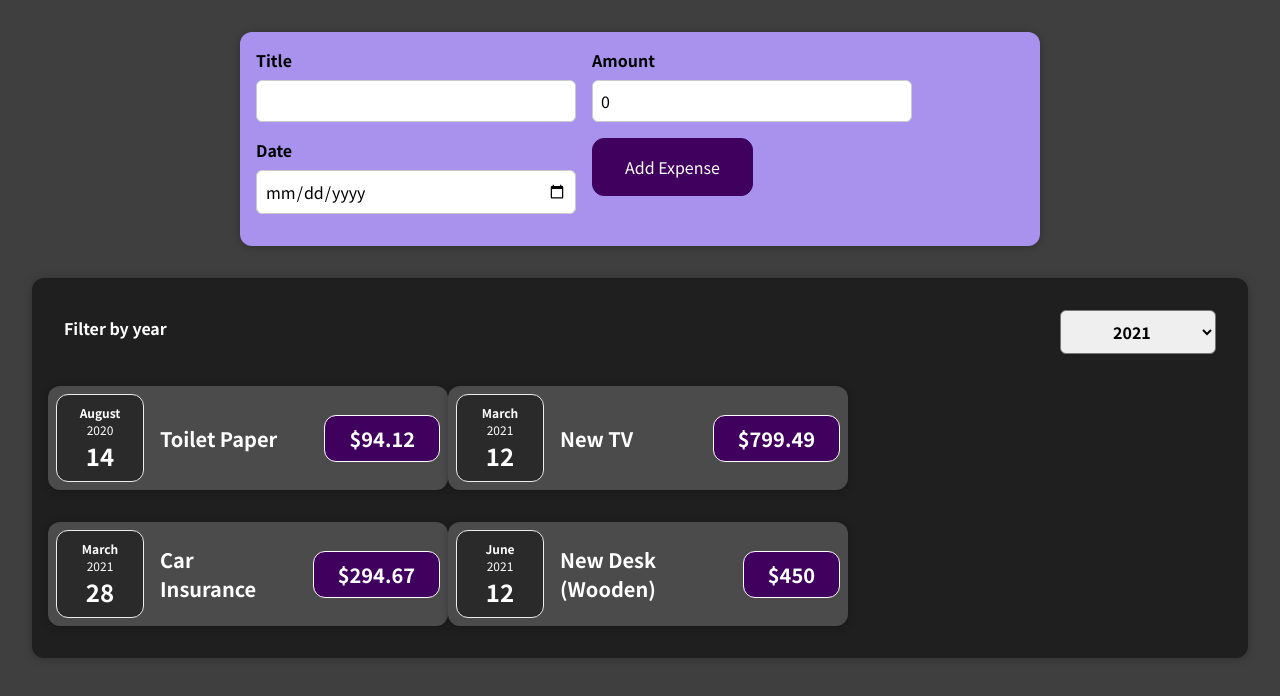
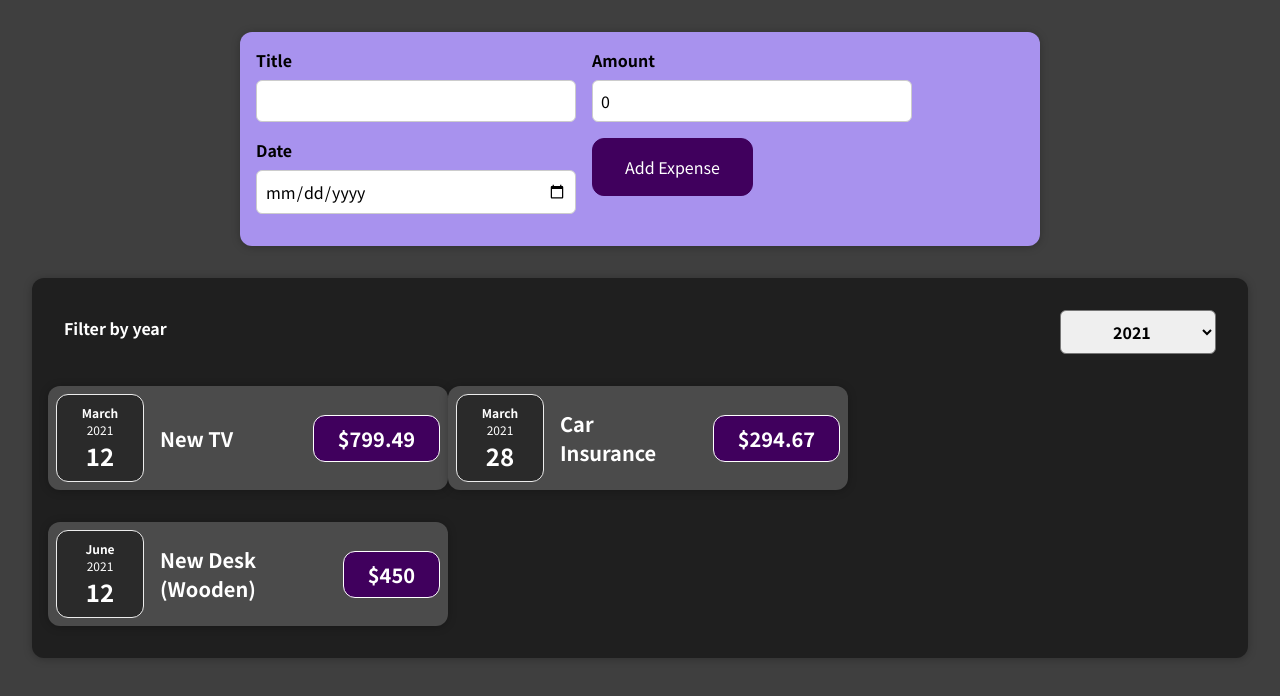
Before and after one commit to atufi/my-react-sample, a React (Create React App) app: page / in a window 1280 px wide. Shown: the top 696 px of the page. Built offline with nearby package versions, Linux system fonts and the light colour scheme.

Commit message:
filter items by user selection

```diff
--- a/src/components/Expenses/Expenses.js
+++ b/src/components/Expenses/Expenses.js
@@ -11,11 +11,12 @@ const Expenses = (props) => {
     setSelectedYear(newSelectedYear);
     //console.log(newSelectedYear);
   }
+  const filtedItems= props.items.filter ( (item) => item.date.getFullYear().toString() ===selectdYear )
   return (
     <Card className="expenses">
       <ExpensesFilter selected={selectdYear}  onChangeSelectedYearHandler={changeSelectedYearHandler} />
       <div class="card-flex">
-      {props.items.map ( (item , index) => <ExpenseItem key={index} title={item.title}   amount={item.amount}  date={item.date} /> ) }
+      {filtedItems.map ( (item , index) => <ExpenseItem key={index} title={item.title}   amount={item.amount}  date={item.date} /> ) }
     </div>
     </Card>
 
```
